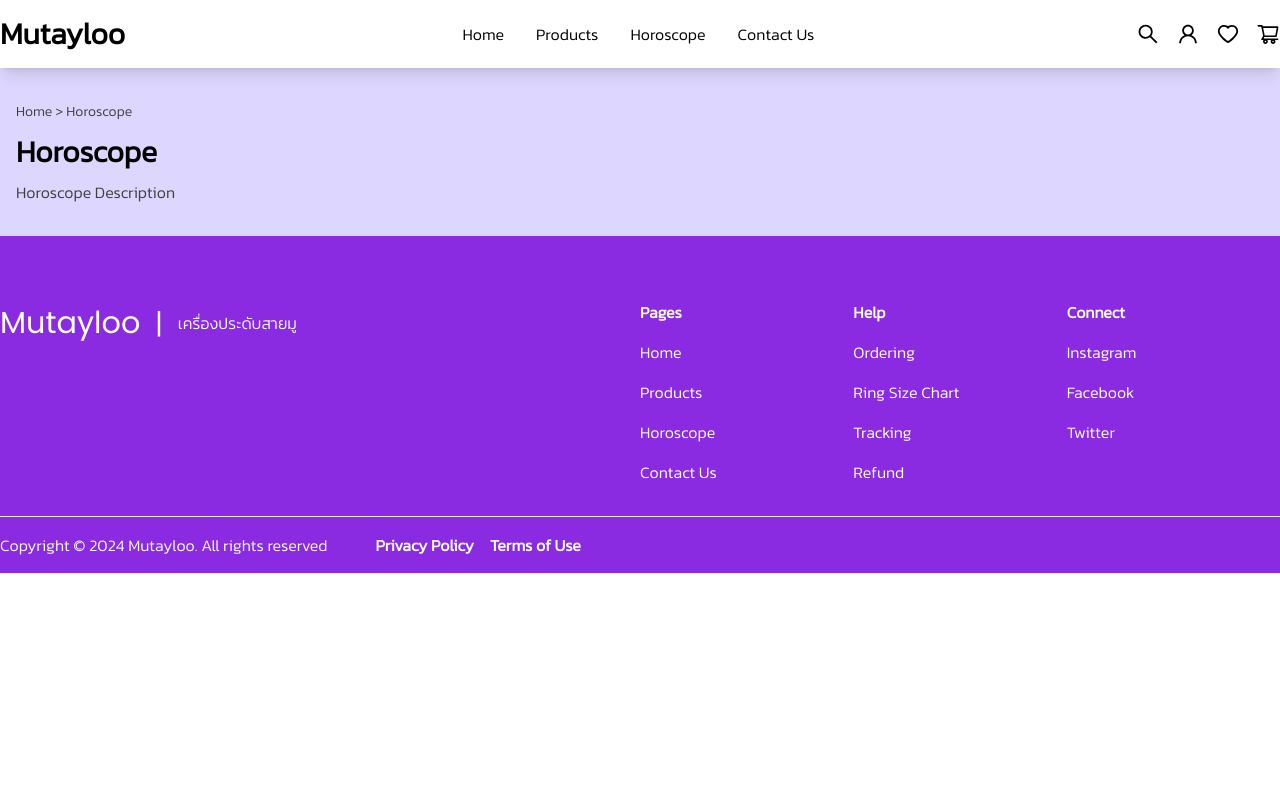
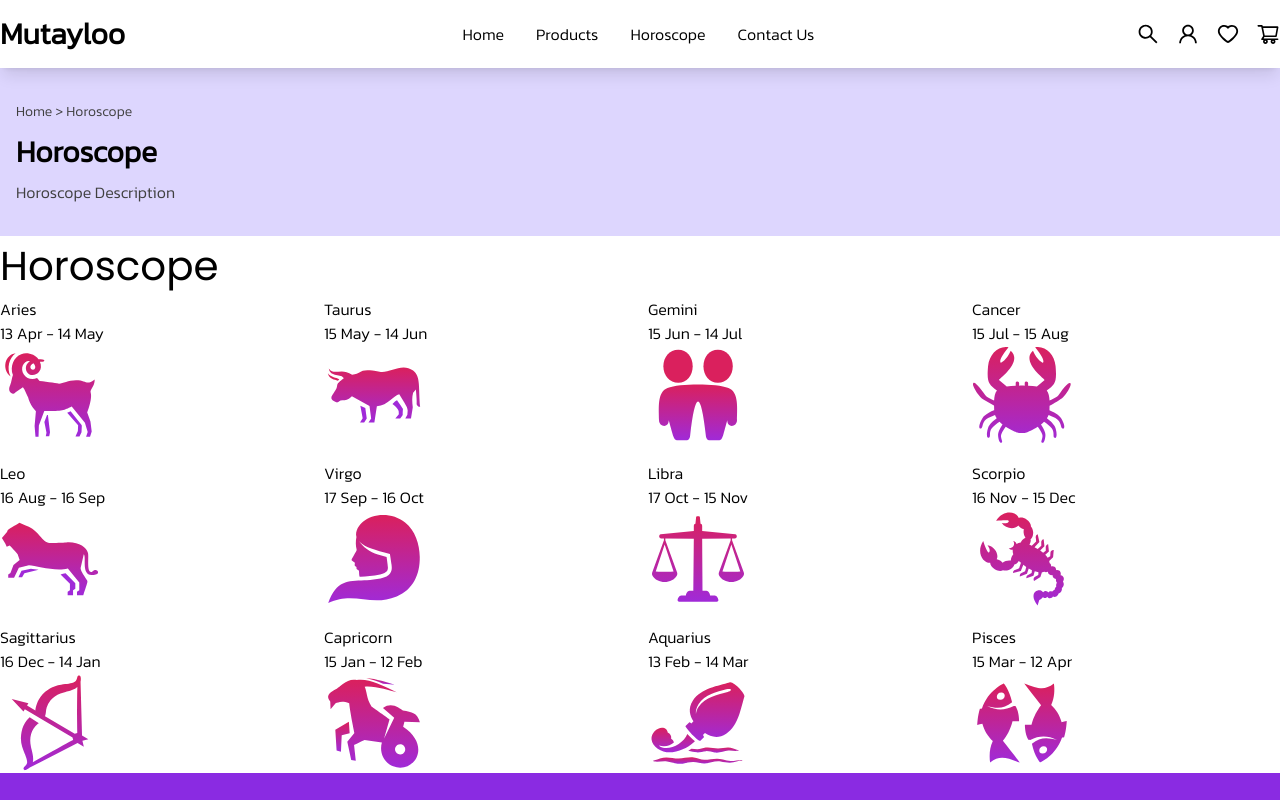
Before and after one commit to jsd7-9qboil/mutayloo, a React (Vite) app: page /horoscope in a window 1280 px wide. Shown: the top 800 px of the page. Built offline with nearby package versions, Linux system fonts and the light colour scheme.

Commit message:
update horoscope detail

```diff
--- a/src/pages/horoscope/Horoscope.jsx
+++ b/src/pages/horoscope/Horoscope.jsx
@@ -1,10 +1,28 @@
 import React from "react";
 import { HoroscopeHeader } from "./components/HoroscopeHeader";
+import horoscopeData from "../../data/horoscope";
+import { Link } from "react-router-dom";
 
 export const Horoscope = () => {
+  console.log(horoscopeData);
+
   return (
     <div>
       <HoroscopeHeader />
+      <section className="container">
+        <h2>Horoscope</h2>
+        <div className="grid grid-cols-4 gap-4">
+          {horoscopeData.map((horoscope) => (
+            <Link to={`/horoscope/${horoscope.id}`} key={horoscope.id}>
+              <div key={horoscope.id}>
+                <p>{horoscope.name}</p>
+                <p>{horoscope.description}</p>
+                <img src={horoscope.image} alt="" />
+              </div>
+            </Link>
+          ))}
+        </div>
+      </section>
     </div>
   );
 };
--- a/src/pages/product/ProductDetail.jsx
+++ b/src/pages/product/ProductDetail.jsx
@@ -5,8 +5,6 @@ import productData from "../../data/product";
 import ProductGallery from "./components/ProductGallery";
 import ProductAction from "./components/ProductAction";
 import ProductTab from "./components/ProductTab";
-
-// context
 
 const ProductDetail = () => {
   const { id } = useParams();
--- a/src/router/router.jsx
+++ b/src/router/router.jsx
@@ -28,14 +28,18 @@ const router = createBrowserRouter([
         path: "/",
         element: <Home />,
       },
+
+      // horoscope
       {
         path: "/horoscope",
         element: <Horoscope />,
       },
       {
-        path: "/horoscope-detail",
+        path: "/horoscope/:id",
         element: <HoroscopeDetail />,
       },
+
+      // contact-us
       {
         path: "/contact-us",
         element: <ContactUs />,
```
Also changed, not shown: src/data/horoscope.js (+14 -1 lines), src/pages/horoscope/HoroscopeDetail.jsx (+10 -11 lines), src/context/CartAction.jsx (deleted).
